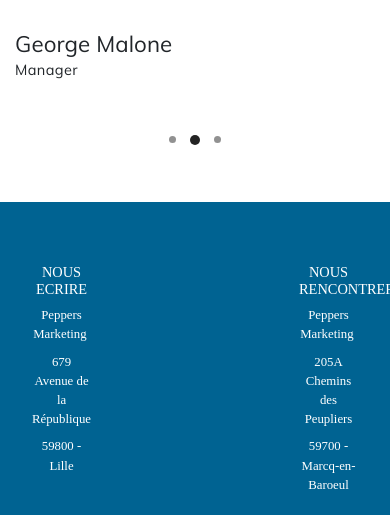
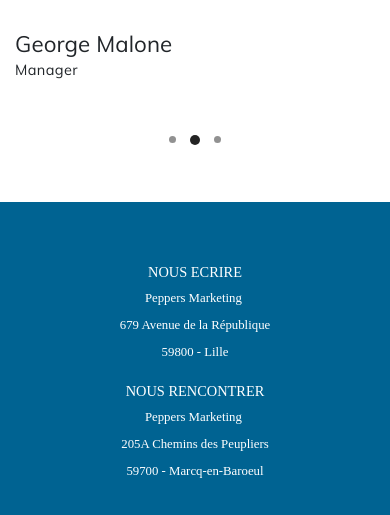
Before and after one commit to PeppersMarketing/MaquettePeppers, a plain HTML site: page index.html in a window 390 px wide. Shown: the part 7818-8333 px from the top of the page. Drawn offline with Linux system fonts and the light colour scheme; files that its build step writes are made by us from their sources; a script that the page names is missing; files whose address does not match are found by name; a web font is replaced by a local one.

Commit message:
responsive adresse footer

```diff
--- a/index.html
+++ b/index.html
@@ -472,7 +472,7 @@
                 <div class="row align-center menu-container">
 
 <!--             <div class="row col-lg-12 col-12" mbr-if="showCard > 0"> -->
-                <div class="col-3">
+                <div class="col-lg-3 col-md-5 col-sd-12">
                     <ul class="mbr-fonts-style mbr-list align-left">
                       <h6>NOUS ECRIRE</h6>
                       <li>Peppers Marketing&nbsp;</li><li>679 Avenue de la République
@@ -480,9 +480,9 @@
                     </ul>
                 </div>
 
-                 <div class="col-6"></div>
+                 <div class="col-lg-6 col-md-2"></div>
 
-                 <div class="col-3">
+                 <div class="col-lg-3 col-md-5 col-sd-12">
                      <ul class="mbr-fonts-style mbr-list align-right">
                          <h6>NOUS RENCONTRER</h6>
                          <li>Peppers Marketing&nbsp;</li><li>205A Chemins des Peupliers
```
Also changed, not shown: 1 other file.
